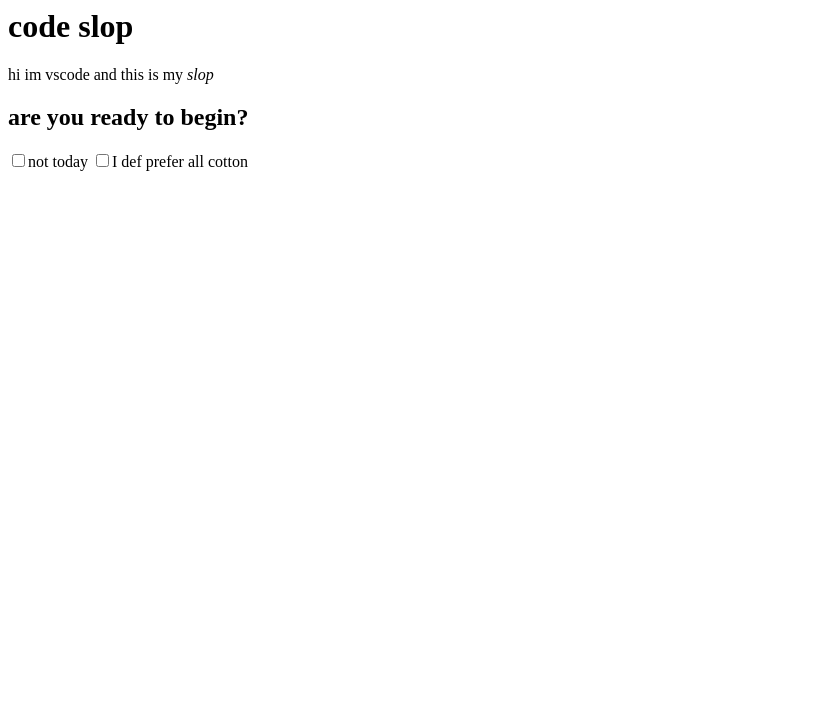
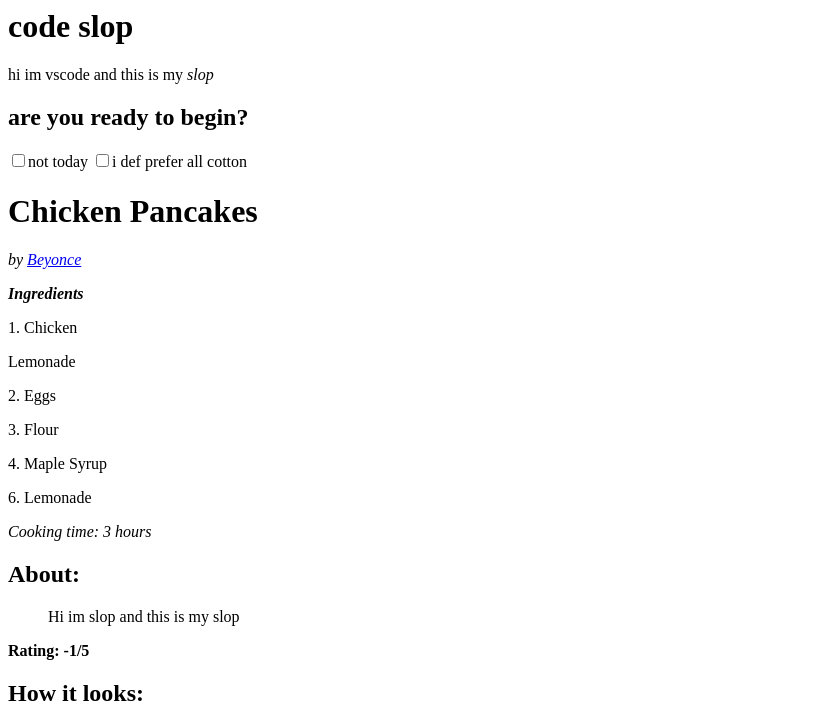
Before and after one commit to BloopyMintz/ART101, a plain HTML site: page index.html in a window 1280 px wide. Shown: the top 724 px of the page, without its empty margins (0-827 px from the left). Drawn offline with Linux system fonts and the light colour scheme.

Commit message:
new oct 3

```diff
--- a/index.html
+++ b/index.html
@@ -4,4 +4,28 @@
 
 <h2>are you ready to begin?</h2>
 <input type="checkbox">not today
-<input type="checkbox">I def prefer all cotton
+<input type="checkbox">i def prefer all cotton
+
+<h1>Chicken Pancakes</h1>
+
+<p><em>by <a href="https://en.wikipedia.org/wiki/Beyonc%C3%A9">Beyonce</a></em></p>
+
+<em><strong>Ingredients</strong></em>
+<br/>
+<p>1. Chicken</p>
+<p>Lemonade</p>
+<p>2. Eggs</p>
+<p>3. Flour</p>
+<p>4. Maple Syrup</p>
+<p>6. Lemonade</p>
+
+<em>Cooking time: 3 hours</em>
+
+<h2>About:</h2> <ol>Hi im slop and this is my slop</ol>
+
+<strong><p>Rating: -1/5</strong></p>
+
+<h2>How it looks:</h2>
+
+<p><img src="bp.jpg"></p>
+<img src="dogpan.jpg">
```
Also changed, not shown: bp.jpg (added), dogpan.jpg (added), environ/env01.html (added), exercises/ex01.html (added).
